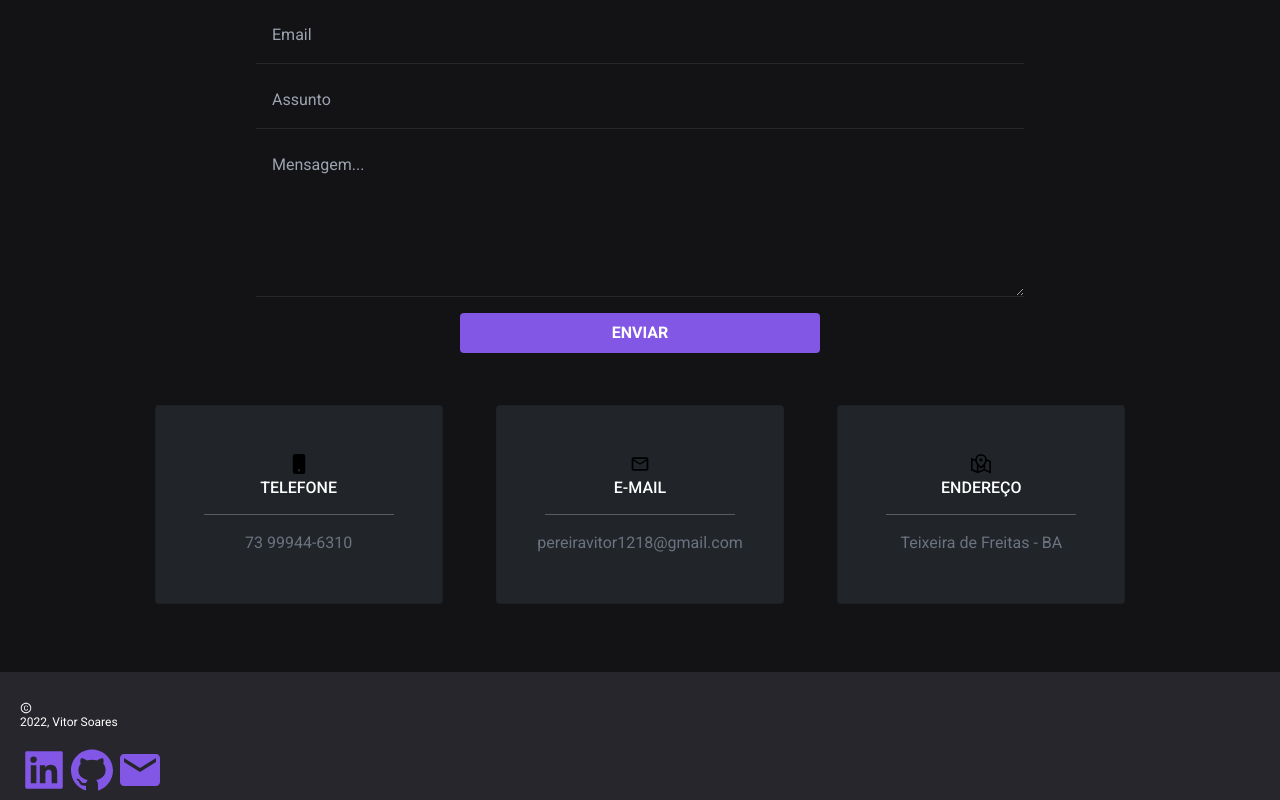
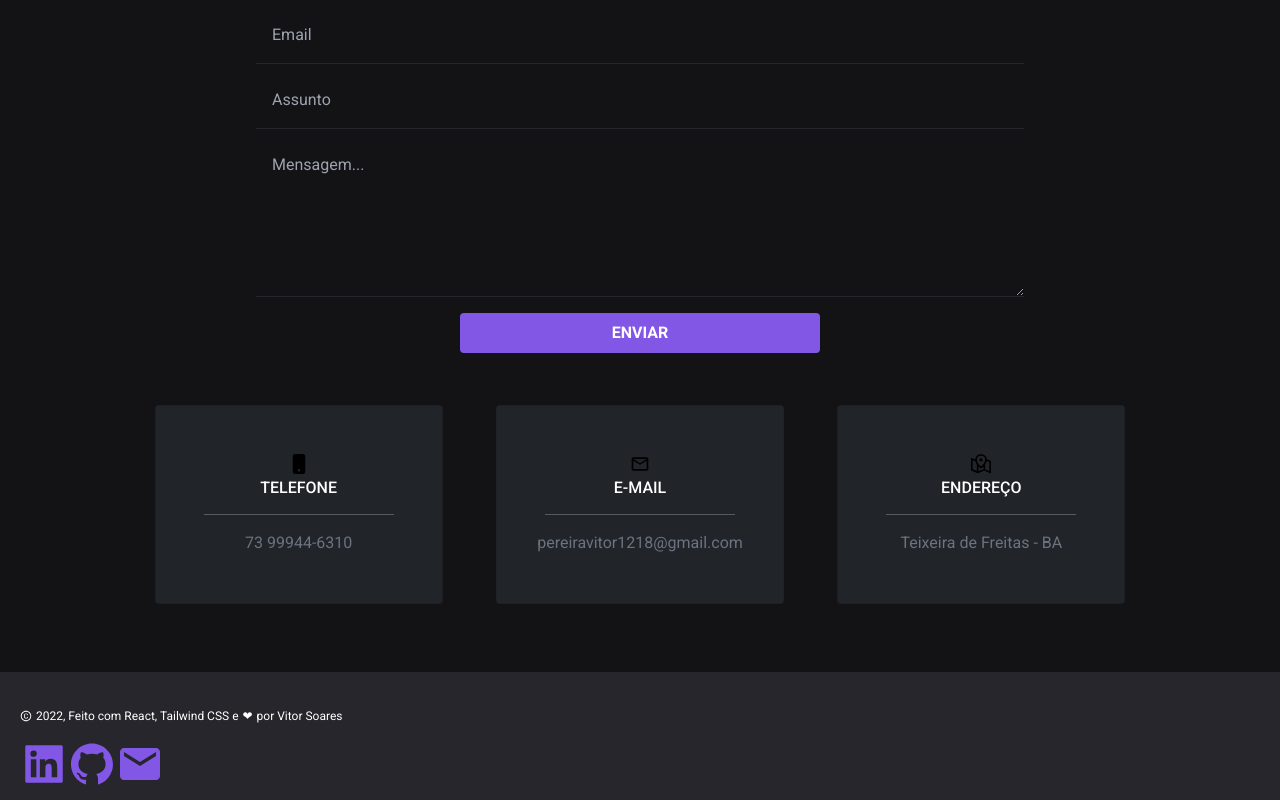
Before and after one commit to Vitosoaresp/vitosoaresp.github.io, a React (Create React App) app: page / in a window 1280 px wide. Shown: the part 2191-2991 px from the top of the page. Built offline with nearby package versions, Linux system fonts and the light colour scheme.

Commit message:
muda msg no footer

```diff
--- a/src/components/Footer.jsx
+++ b/src/components/Footer.jsx
@@ -10,10 +10,9 @@ function Footer() {
   return (
     <footer className="bg-black-3 flex items-center flex-col justify-center h-32 pl-5">
       <div className="pt-4 w-full text-start">
-        <p className="text-white text-xs">
+        <p className="text-white text-xs flex items-center gap-1">
           <AiOutlineCopyright className="text-white text-xs" />
-          <span> </span>
-            2022, Vitor Soares
+          2022, Feito com React, Tailwind CSS e <span className="text-red-1">❤</span> por Vitor Soares
         </p>
       </div>
       <div className="flex w-full justify-start">
```
